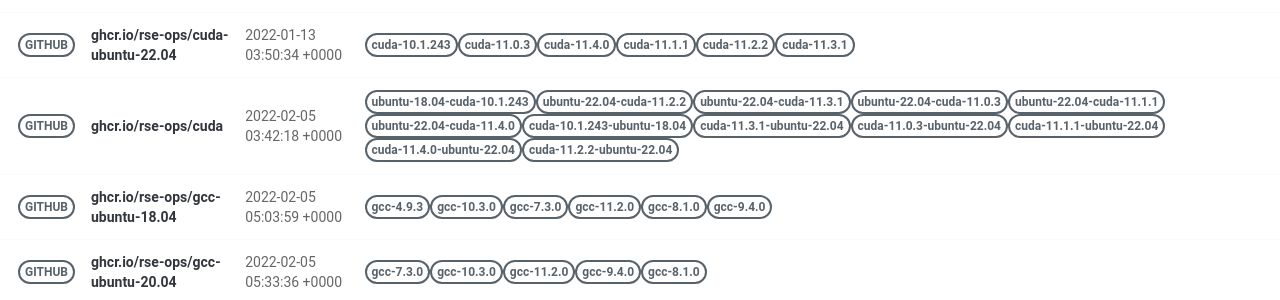
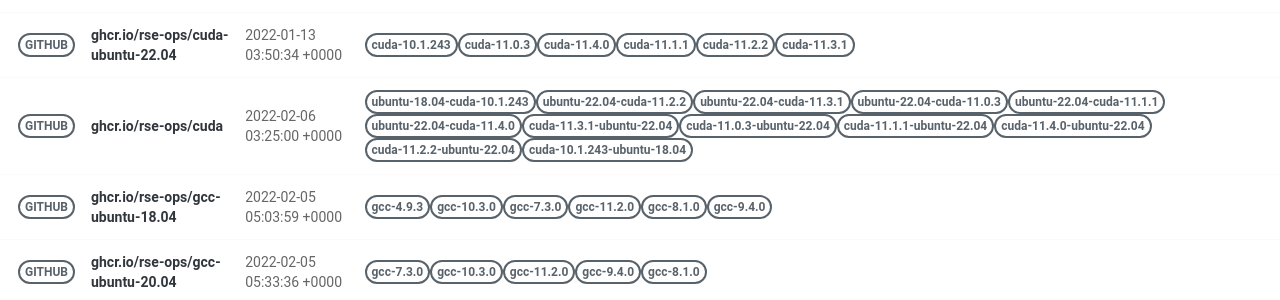
Before and after one commit to rse-ops/docker-images, a Jekyll site: the page built from pages/index.md, in a window 1280 px wide. Shown: the part 417-717 px from the top of the page. Built offline with Jekyll 4.4.1, drawn with Linux system fonts in a browser that asks for light colours; nearby versions of some CDN libraries.

Commit message:
Automated push to update library 2022-02-06

```diff
--- a/_library/ghcr.io-rse-ops-cuda.md
+++ b/_library/ghcr.io-rse-ops-cuda.md
@@ -1,7 +1,7 @@
 ---
 layout: container
 name: ghcr.io/rse-ops/cuda
-updated_at: 2022-02-05 03:42:18.309641
+updated_at: 2022-02-06 03:25:00.627680
 
 
 container_url: https://github.com/orgs/rse-ops/packages/container/package/cuda
@@ -24,9 +24,6 @@ versions:
  - tag: ubuntu-22.04-cuda-11.4.0
    dockerfile: https://github.com/rse-ops/docker-images/blob/main/ubuntu/cuda/Dockerfile
    manifest: https://crane.ggcr.dev/manifest/ghcr.io/rse-ops/cuda:ubuntu-22.04-cuda-11.4.0
- - tag: cuda-10.1.243-ubuntu-18.04
-   dockerfile: https://github.com/rse-ops/docker-images/blob/main/ubuntu/cuda/Dockerfile
-   manifest: https://crane.ggcr.dev/manifest/ghcr.io/rse-ops/cuda:cuda-10.1.243-ubuntu-18.04
  - tag: cuda-11.3.1-ubuntu-22.04
    dockerfile: https://github.com/rse-ops/docker-images/blob/main/ubuntu/cuda/Dockerfile
    manifest: https://crane.ggcr.dev/manifest/ghcr.io/rse-ops/cuda:cuda-11.3.1-ubuntu-22.04
```
Also changed, not shown: other parts of _library/ghcr.io-rse-ops-cuda.md (+3 -0 lines).
